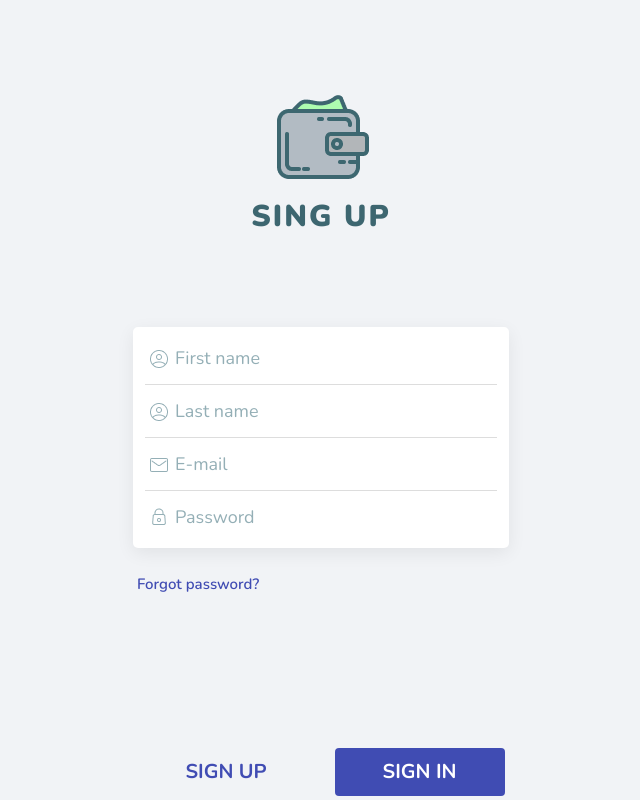
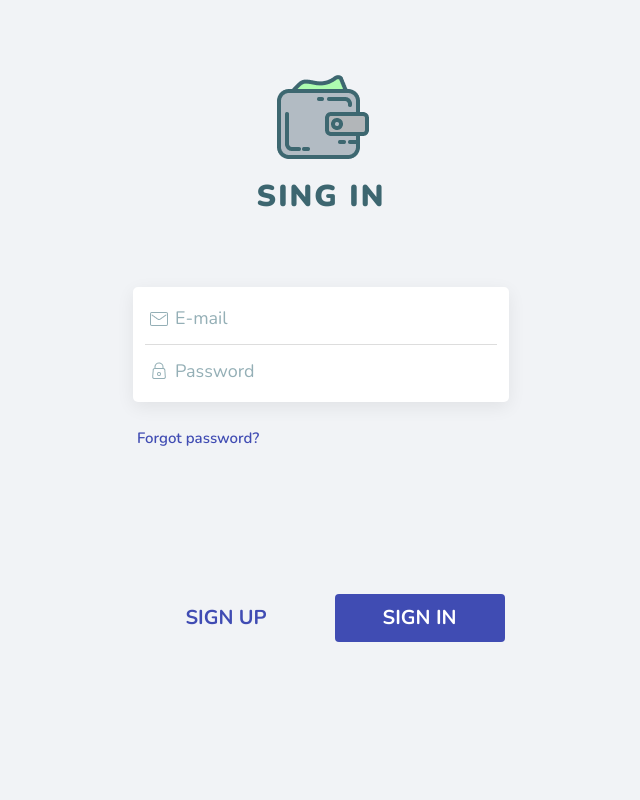
Before and after one commit to jakhongir-av/E-wallet, a React (Create React App) app: page / in a window 1280 px wide. Shown: the whole page, without its empty margins (319-959 px from the left). Built offline with nearby package versions, Linux system fonts and the light colour scheme.

Commit message:
Sign Up page

```diff
--- a/src/App.js
+++ b/src/App.js
@@ -5,7 +5,7 @@ import SignUp from './pages/signUp/SignUp';
 function App() {
   return (
     <div className="App">
-      <SignUp />
+      <SignIn />
     </div>
   );
 }
--- a/src/pages/signIn/SignIn.js
+++ b/src/pages/signIn/SignIn.js
@@ -1,5 +1,4 @@
 import React from 'react'
-import './signIn.css';
 import logo from "../../assets/Images/logo.png";
 import emailFrame from "../../assets/Images/email-frame.png";
 import passwordFrame from "../../assets/Images/password-frame.png";
--- a/src/pages/signIn/signIn.css
+++ b/src/pages/signIn/signIn.css
@@ -87,7 +87,7 @@ input:focus {
 }
 
 .form__btn_wrapper {
-    margin-top: 200px;
+    margin-top: 302px;
     display: flex;
     align-items: center;
     gap: 20px;
@@ -106,7 +106,7 @@ input:focus {
 }
 
 .btn {
-  font-family: 'Nunito';
+    font-family: 'Nunito';
     font-weight: 700;
     font-size: 20px;
     line-height: 18px;
--- a/src/pages/signUp/signUp.css
+++ b/src/pages/signUp/signUp.css
@@ -4,7 +4,7 @@
 }
 
 .header__logo {
-    padding: 90px 0;
+    padding: 70px 0;
     display: flex;
     align-items: center;
     justify-content: center;
@@ -87,7 +87,7 @@ input:focus {
 }
 
 .form__btn_wrapper {
-    margin-top: 200px;
+    margin-top: 192px;
     display: flex;
     align-items: center;
     gap: 20px;
```
